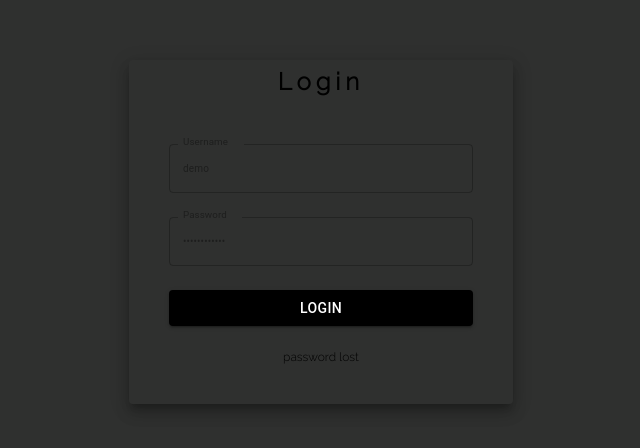
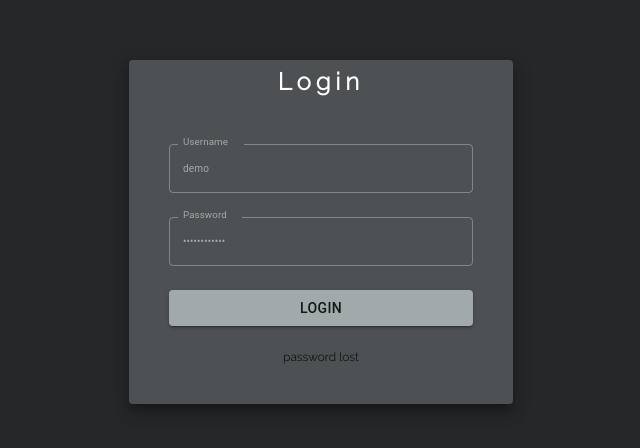
Before and after one commit to TiboPaulJack/Dashboard, a React (Vite) app: page / in a window 1280 px wide. Shown: the part 168-616 px from the top of the page, without its empty margins (319-959 px from the left). Built offline with nearby package versions, Linux system fonts and the light colour scheme; no server answers.

Commit message:
fix mui styles

```diff
--- a/package.json
+++ b/package.json
@@ -20,8 +20,8 @@
     "dayjs": "^1.11.9",
     "echarts-for-react": "^3.0.2",
     "mui-color-input": "^1.1.0",
-    "react": "^17.0.2",
-    "react-dom": "^17.0.2",
+    "react": "^18.2.0",
+    "react-dom": "^18.2.0",
     "react-redux": "^8.1.1",
     "react-router-dom": "^6.11.2"
   },
--- a/src/assets/css/app.css
+++ b/src/assets/css/app.css
@@ -10,9 +10,9 @@
 
 :root{
     --box-shadow:0 5px 15px rgba(0, 0, 0, 0.3);
-    --container-height:calc(100% - 70px - 4vh);
+    --container-height:calc(100% - 8vh - 4vh);
     --container-height-mobile:calc(100% - 140px);
-    --background-widget:#cccdd1;
+    --background-widget: #a3a5a9;
     --background-widget-secondary: #ADD0C0;
     --border-radius-bar: 2px;
     --blue-matisse: #245FA0;
@@ -23,7 +23,7 @@
     --font-primary: 'Raleway', sans-serif;
     --text-color: #393939;
     --third-color: #a1a9ab;
-    --background-color: #E6E8EC;
+    --background-color: #cccdd1;
     --text-contrast-color: white;
     --transition-background: background-color 0.2s linear, color 0.1s ease ;
     --hero-svg:url("/src/assets/World Map-93647f2b.svg");
@@ -31,11 +31,11 @@
 
 /***********DARK*MODE*************/
 [data-theme="dark"]{
-    --background-color: #2f302f;
+    --background-color: #252728;
     --text-color:#eff0f4;
-    --background-widget: #545554;
-    --background-widget-secondary: #8ea198;
-    --third-color: #3d3d3d;
+    --background-widget: #33373A;
+    --background-widget-secondary: #52595D;
+    --third-color: #383D3F;
     --text-contrast-color: black;
     --hero-svg:url("/src/assets/World Map-night-5867d6ec.svg");
 }
--- a/src/assets/css/auth.css
+++ b/src/assets/css/auth.css
@@ -6,13 +6,12 @@
     width: 100vw;
     justify-content: center;
     align-items: center;
-    background-color: #2f302f;
+    background-color: #252728;
 }
 
 .auth_title{
-    margin: auto auto;
     letter-spacing: 5px;
-    margin-bottom: auto;
+    margin: auto;
 }
 
 .help_lost{
--- a/src/components/auth/auth.tsx
+++ b/src/components/auth/auth.tsx
@@ -58,7 +58,7 @@ const buttonStyle = {
                 width:'30%',
                 height: '43%',
                 boxSizing: 'border-box',
-                backgroundColor: '#2f302f'
+                backgroundColor: '#33373A'
             }}
         >
             <h2 className={"auth_title"}>Login</h2>
```
Also changed, not shown: src/components/main.tsx (+13 -9 lines), 1 other file (tests, documents, lock files or other folders).
